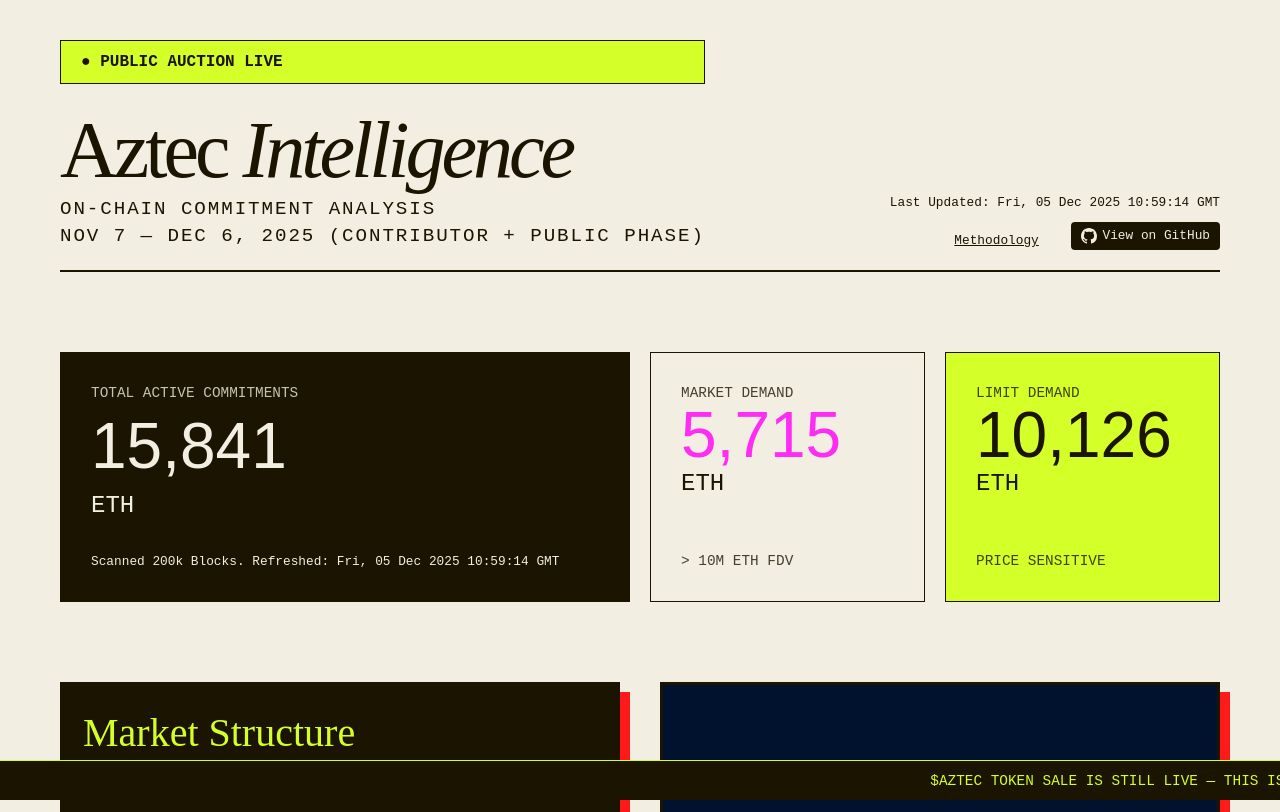
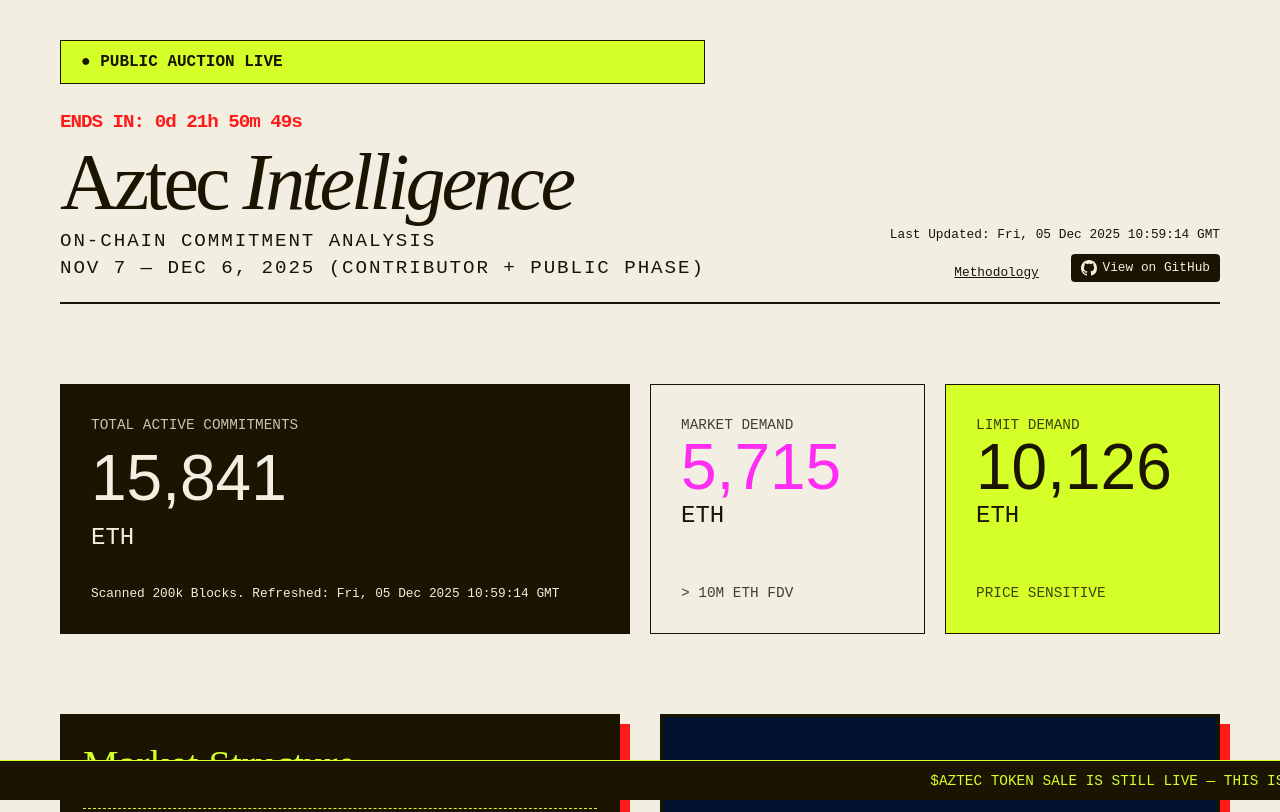
Before and after one commit to b1rdmania/aztec-auction-analysis, a website: page dashboard/index.html in a window 1280 px wide. Shown: the top 812 px of the page. Drawn offline with Linux system fonts and the light colour scheme.

Commit message:
feat: add auction countdown ticker

```diff
--- a/dashboard/app.js
+++ b/dashboard/app.js
@@ -29,3 +29,32 @@
 } else {
     console.error("Modal elements not found!");
 }
+
+// Countdown Logic
+// Target: Dec 6th 9pm GMT 2025
+const targetDate = new Date('2025-12-06T21:00:00Z').getTime();
+const timerElement = document.getElementById('time-remaining');
+
+function updateCountdown() {
+    if (!timerElement) return;
+
+    const now = new Date().getTime();
+    const distance = targetDate - now;
+
+    if (distance < 0) {
+        timerElement.innerHTML = "AUCTION ENDED";
+        timerElement.style.color = "var(--color-ink)";
+        return;
+    }
+
+    const days = Math.floor(distance / (1000 * 60 * 60 * 24));
+    const hours = Math.floor((distance % (1000 * 60 * 60 * 24)) / (1000 * 60 * 60));
+    const minutes = Math.floor((distance % (1000 * 60 * 60)) / (1000 * 60));
+    const seconds = Math.floor((distance % (1000 * 60)) / 1000);
+
+    // Format: 01d 04h 20m 33s
+    timerElement.innerText = `${days}d ${hours}h ${minutes}m ${seconds}s`;
+}
+
+setInterval(updateCountdown, 1000);
+updateCountdown(); // Initial call
--- a/dashboard/index.html
+++ b/dashboard/index.html
@@ -84,6 +84,10 @@
         <header>
             <div style="display: flex; flex-direction: column; gap: 10px;">
                 <div class="live-badge">● Public Auction Live</div>
+                <div id="countdown-display"
+                    style="font-family: var(--font-mono); font-weight: bold; color: var(--color-vermillion); font-size: 1.2rem; margin-top: -5px; letter-spacing: -1px;">
+                    ENDS IN: <span id="time-remaining">LOADING...</span>
+                </div>
                 <h1>Aztec <span style="font-family: 'EB Garamond'; font-style: italic;">Intelligence</span></h1>
                 <div class="subtitle">
                     On-Chain Commitment Analysis<br>
--- a/dashboard/style.css
+++ b/dashboard/style.css
@@ -480,3 +480,21 @@
         overflow-y: auto;
     }
 }
+
+@keyframes blink {
+    0% {
+        opacity: 1;
+    }
+
+    50% {
+        opacity: 0;
+    }
+
+    100% {
+        opacity: 1;
+    }
+}
+
+.blink-dot {
+    animation: blink 1s infinite;
+}
--- a/src/index.ts
+++ b/src/index.ts
@@ -3,8 +3,8 @@
 import * as fs from 'fs';
 import * as path from 'path';
 
-// Use a public RPC - 1RPC
-const RPC_URL = 'https://1rpc.io/eth';
+// Use a public RPC - Flashbots
+const RPC_URL = 'https://rpc.flashbots.net';
 
 async function main() {
     console.log('Starting Aztec Auction Analysis...');
@@ -19,6 +19,7 @@
 
     try {
         const provider = new ethers.JsonRpcProvider(RPC_URL);
+        // const provider = ethers.getDefaultProvider('mainnet');
 
         const contract = new ethers.Contract(CCA_CONTRACT_ADDRESS, CCA_ABI, provider) as any;
 
```
